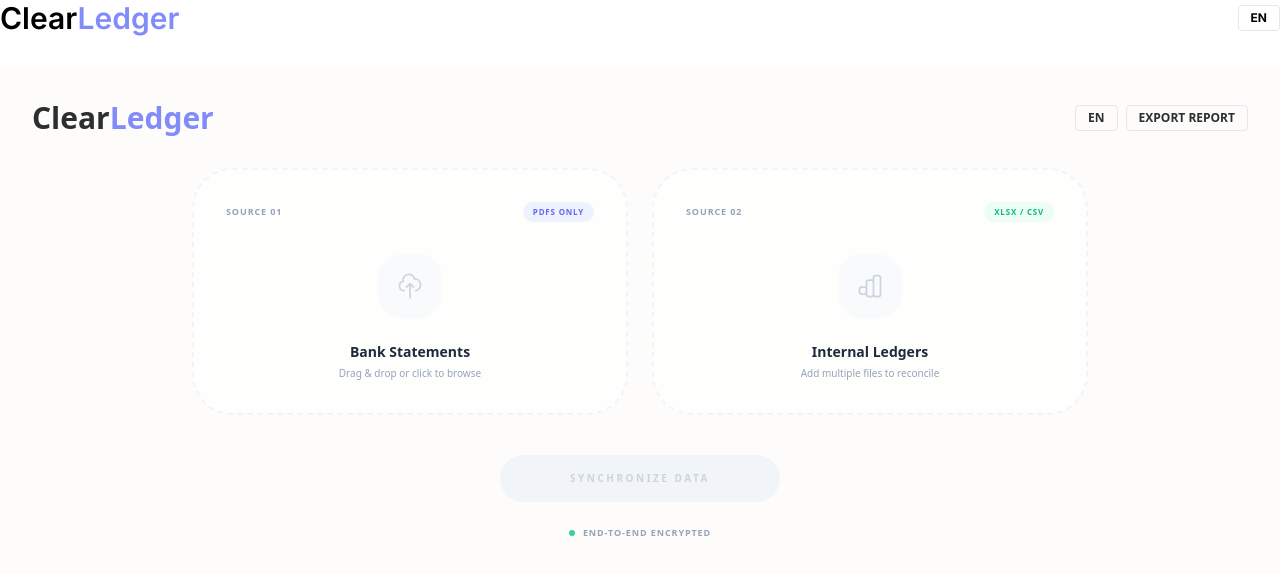
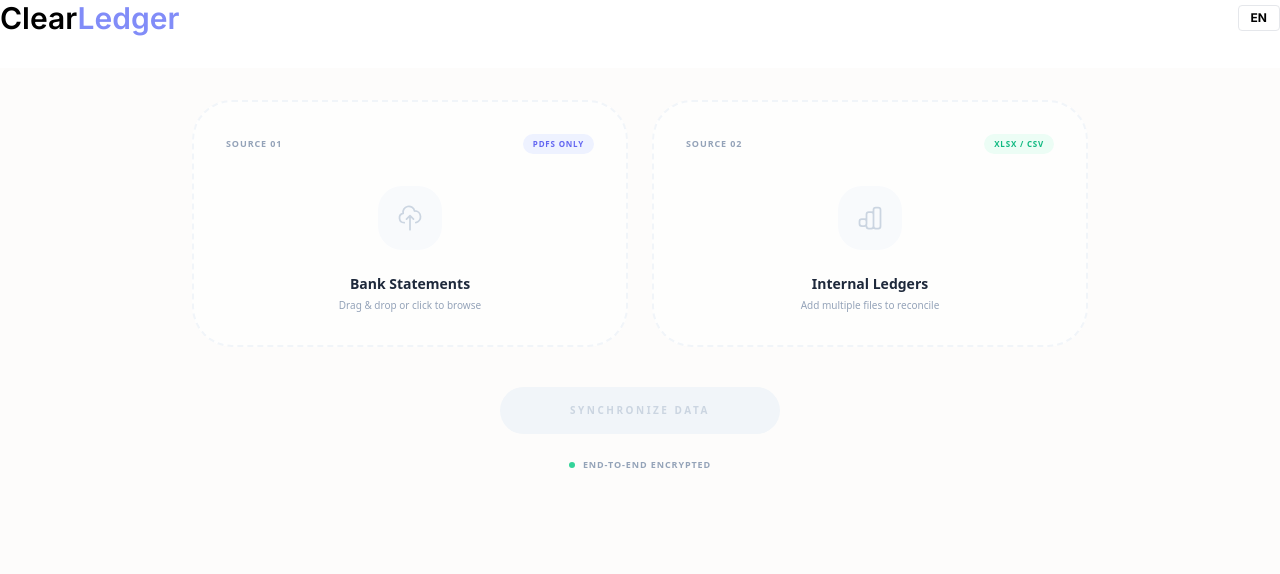
Before and after one commit to khaismikaelsonappleid-ctrl/bank-recon-app, a Next.js app: page / in a window 1280 px wide. Shown: the top 574 px of the page. Built offline with nearby package versions, Linux system fonts and the light colour scheme.

Commit message:
Clean up page.tsx: remove language toggle logic now handled in Header

```diff
--- a/app/page.tsx
+++ b/app/page.tsx
@@ -6,7 +6,6 @@ import FileUpload from './components/FileUpload';
 export default function Home() {
   const [results, setResults] = useState<any>(null);
   const [filter, setFilter] = useState<'all' | 'mismatches'>('all');
-  const [lang, setLang] = useState<'EN' | 'TH'>('EN');
 
   const processedData = useMemo(() => {
     if (!results) return [];
@@ -24,14 +23,6 @@ export default function Home() {
 
   return (
     <main className="min-h-screen bg-[#FDFCFB] text-[#2D2E2E] font-sans p-8">
-      <header className="flex items-center justify-between mb-8">
-        <h1 className="text-3xl font-semibold">Clear<span className="text-indigo-400">Ledger</span></h1>
-        <div className="flex gap-2">
-            <button onClick={() => setLang(l => l === 'EN' ? 'TH' : 'EN')} className="px-3 py-1 text-xs font-bold uppercase rounded border">{lang}</button>
-            <button onClick={exportReport} className="px-3 py-1 text-xs font-bold uppercase rounded border">Export Report</button>
-        </div>
-      </header>
-
       {!results ? (
         <FileUpload onResults={setResults} />
       ) : (
@@ -41,6 +32,7 @@ export default function Home() {
                 <button onClick={() => setFilter('all')} className={`px-3 py-1 text-xs font-bold uppercase rounded border ${filter === 'all' ? 'bg-indigo-50' : ''}`}>All</button>
                 <button onClick={() => setFilter('mismatches')} className={`px-3 py-1 text-xs font-bold uppercase rounded border ${filter === 'mismatches' ? 'bg-indigo-50' : ''}`}>Mismatches</button>
             </div>
+            <button onClick={exportReport} className="px-3 py-1 text-xs font-bold uppercase rounded border">Export Report</button>
           </div>
           <table className="w-full text-sm text-left">
             <thead className="text-xs text-slate-700 uppercase bg-slate-50 border-b">
```
